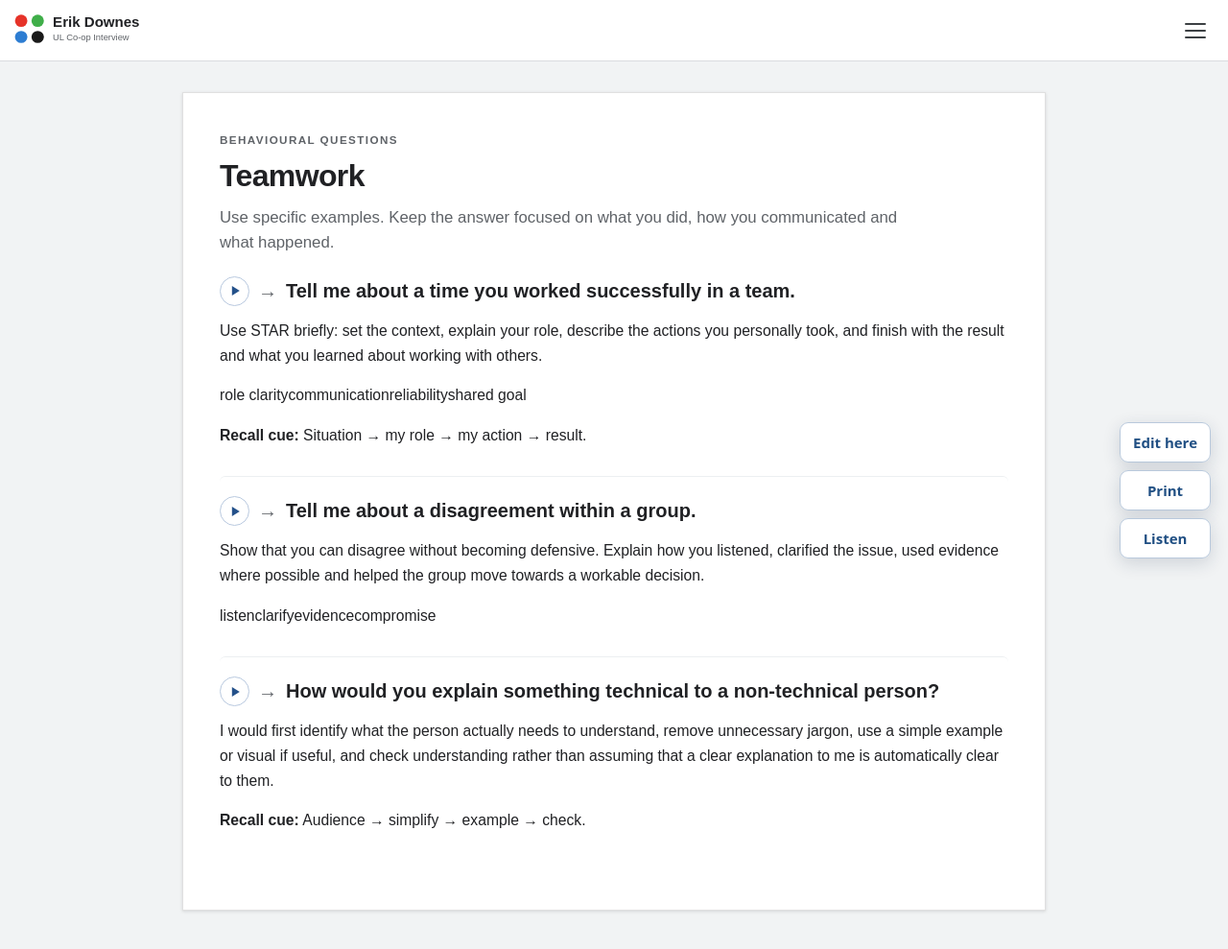
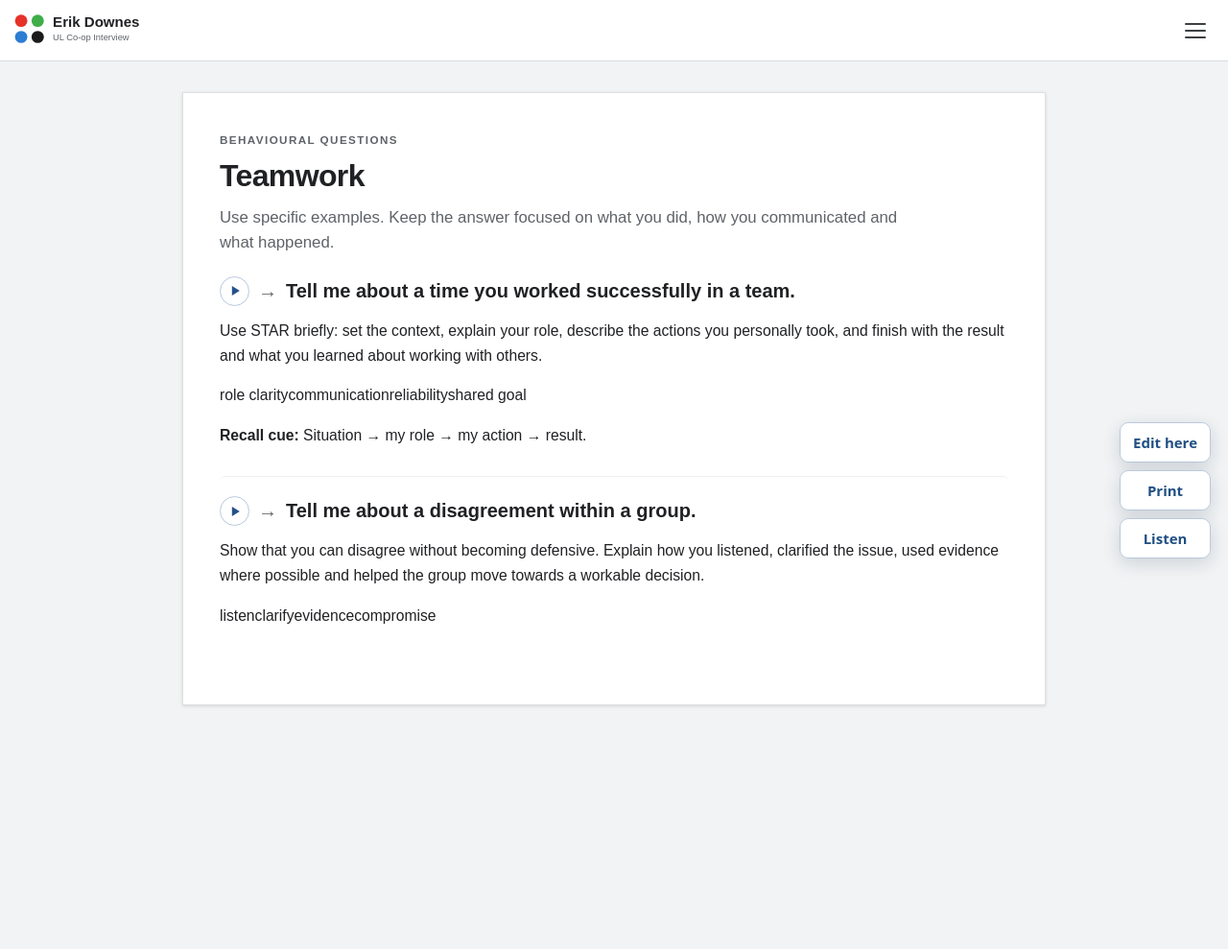
Before and after one commit to ronandownes/coop, a Jekyll site: the page built from teamwork.md, in a window 1280 px wide and 1021 px high. Shown: the top 989 px of the window at 96% size. Built offline with Jekyll 4.4.1, drawn with Linux system fonts in a browser that asks for light colours.

Commit message:
Update teamwork.md (via Pages CMS)

```diff
--- a/teamwork.md
+++ b/teamwork.md
@@ -19,9 +19,3 @@ role claritycommunicationreliabilityshared goal
 Show that you can disagree without becoming defensive. Explain how you listened, clarified the issue, used evidence where possible and helped the group move towards a workable decision.
 
 listenclarifyevidencecompromise
-
-## Explain clearly | How would you explain something technical to a non-technical person?
-
-I would first identify what the person actually needs to understand, remove unnecessary jargon, use a simple example or visual if useful, and check understanding rather than assuming that a clear explanation to me is automatically clear to them.
-
-**Recall cue:** Audience → simplify → example → check.
```
